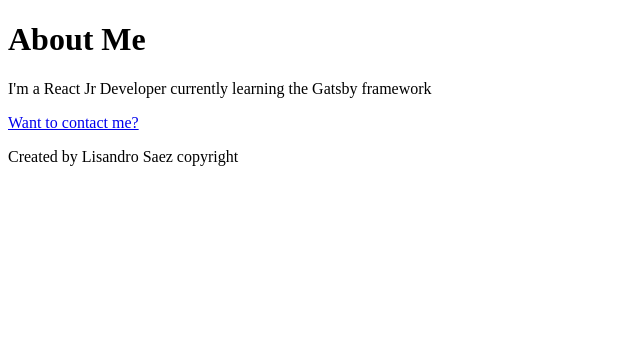
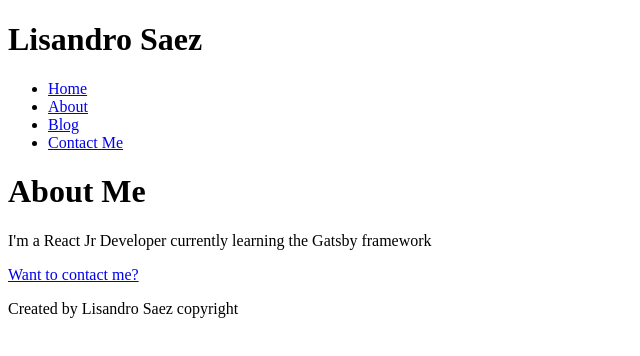
Before and after one commit to LichiSaez/gatsby-cms-project, a Gatsby site: page /about in a window 1280 px wide. Shown: the whole page, without its empty margins (0-640 px from the left). Built offline with nearby package versions, Linux system fonts and the light colour scheme; Gatsby itself is replaced by a stand-in of ours.

Commit message:
adding header components

```diff
--- /dev/null
+++ b/src/components/header.js
@@ -0,0 +1,20 @@
+import React from "react";
+import {Link} from 'gatsby';
+
+const Header = () => {
+  return (
+    <header>
+      <h1>Lisandro Saez</h1>
+      <nav>
+          <ul>
+              <li><Link to="/">Home</Link></li>
+              <li><Link to="/about">About</Link></li>
+              <li><Link to="/blog">Blog</Link></li>
+              <li><Link to="/contact">Contact Me</Link></li>
+          </ul>
+      </nav>
+    </header>
+  );
+};
+
+export default Header;
--- a/src/pages/about.js
+++ b/src/pages/about.js
@@ -1,10 +1,12 @@
 import React from 'react';
 import {Link} from 'gatsby';
+import Header from '../components/header';
 import Footer from '../components/footer';
 
 const AboutPage = () => {
     return (
         <div>
+            <Header />
             <h1>About Me</h1>
             <p>I'm a React Jr Developer currently learning the Gatsby framework</p>
             <p><Link to="/contact">Want to contact me?</Link></p>
--- a/src/pages/blog.js
+++ b/src/pages/blog.js
@@ -1,9 +1,11 @@
 import React from 'react';
+import Header from '../components/header';
 import Footer from '../components/footer';
 
 const BlogPage = () => {
     return (
         <div>
+            <Header />
             <h1>Blog</h1>
             <p>Posts here</p>
             <Footer />
--- a/src/pages/contact.js
+++ b/src/pages/contact.js
@@ -1,9 +1,11 @@
 import React from 'react';
+import Header from '../components/header';
 import Footer from '../components/footer';
 
 const ContactPage = () => {
     return (
         <div>
+            <Header />
             <h1>Contact Me</h1>
             <p>Email: lisandrosaezamelio@gmail.com</p>
             <Footer />
--- a/src/pages/index.js
+++ b/src/pages/index.js
@@ -1,9 +1,11 @@
 import React from "react";
+import Header from '../components/header';
 import Footer from '../components/footer';
 
 const IndexPage = () => {
     return (
         <div>
+            <Header />
             <h1>Hello World</h1>
             <h2>I'm a React Developer</h2>
             <Footer />
```
